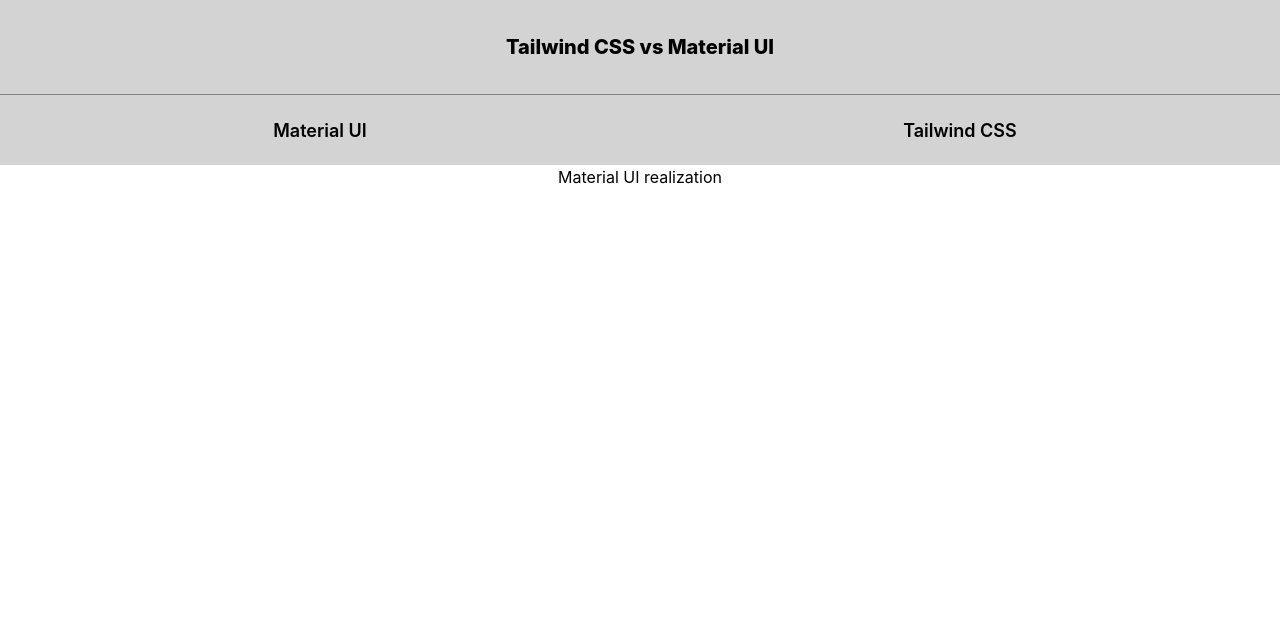
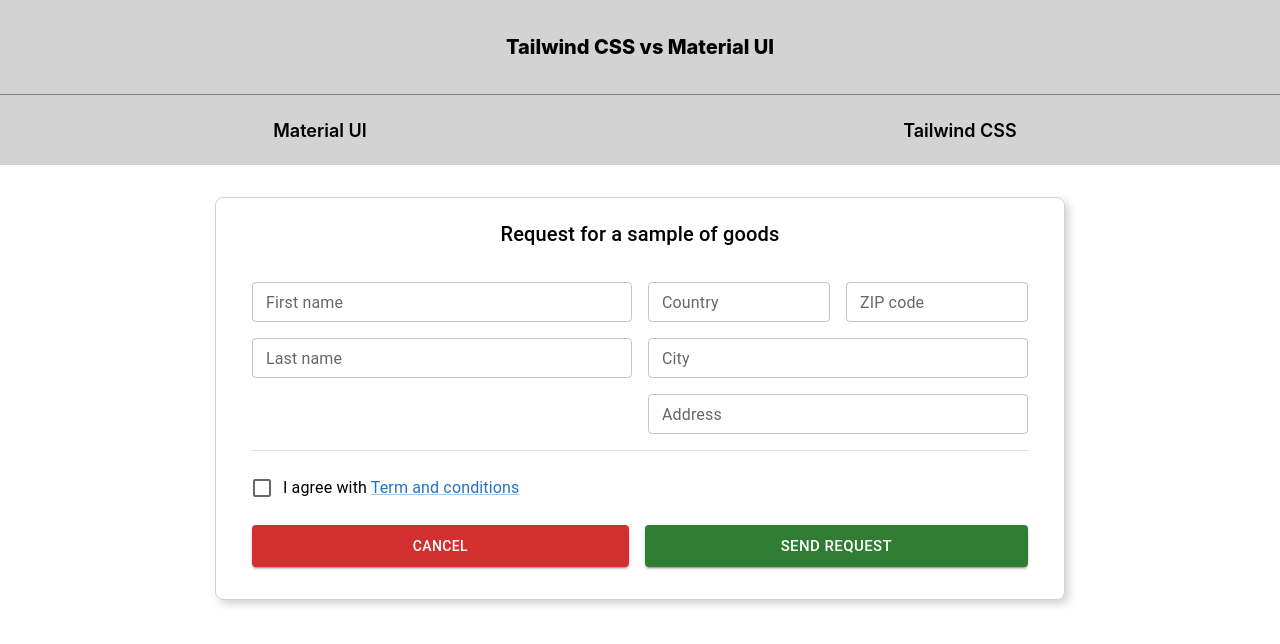
Before and after one commit to ZvegTeam/mui-vs-tailwind, a React (Create React App) app: page /material-ui in a window 1280 px wide. Shown: the top 644 px of the page. Built offline with nearby package versions, Linux system fonts and the light colour scheme.

Commit message:
Add Material UI realization

```diff
--- a/src/MaterialUI/index.tsx
+++ b/src/MaterialUI/index.tsx
@@ -1,5 +1,81 @@
+import {
+  Box,
+  Button,
+  Checkbox,
+  Divider,
+  FormControlLabel,
+  Link,
+  Stack,
+  TextField,
+  Typography,
+} from '@mui/material';
 import { FC } from 'react';
 
 export const MaterialUI: FC = () => {
-  return <h1>Material UI realization</h1>;
+  return (
+    <Box
+      border={1}
+      borderRadius={2}
+      borderColor={'lightgray'}
+      mt={4}
+      mx={5}
+      style={{ boxShadow: '4px 4px 8px lightgray' }}
+    >
+      <Typography variant="h6" p={2.5} textAlign={'center'}>
+        Request for a sample of goods
+      </Typography>
+      <Box px={3} pt={0} pb={2.5}>
+        <Stack p={1.5} spacing={2}>
+          <Stack direction={{ xs: 'column', sm: 'row' }} gap={2}>
+            <Stack direction="column" gap={2} flex={1}>
+              <TextField label="First name" variant="outlined" size="small" />
+              <TextField label="Last name" variant="outlined" size="small" />
+            </Stack>
+            <Stack direction="column" gap={2} flex={1}>
+              <Stack direction={{ sm: 'row', xs: 'column' }} gap={2}>
+                <TextField
+                  label="Country"
+                  variant="outlined"
+                  fullWidth
+                  size="small"
+                />
+                <TextField
+                  label="ZIP code"
+                  variant="outlined"
+                  fullWidth
+                  size="small"
+                />
+              </Stack>
+              <TextField label="City" variant="outlined" size="small" />
+              <TextField label="Address" variant="outlined" size="small" />
+            </Stack>
+          </Stack>
+          <Divider />
+          <Stack>
+            <FormControlLabel
+              control={<Checkbox />}
+              label={
+                <>
+                  I agree with <Link href="#">Term and conditions</Link>
+                </>
+              }
+            />
+            <Stack gap={2} direction={{ xs: 'column', sm: 'row' }} mt={2}>
+              <Button fullWidth variant="contained" color="error">
+                Cancel
+              </Button>
+              <Button
+                fullWidth
+                variant="contained"
+                color="success"
+                size="large"
+              >
+                Send request
+              </Button>
+            </Stack>
+          </Stack>
+        </Stack>
+      </Box>
+    </Box>
+  );
 };
```
